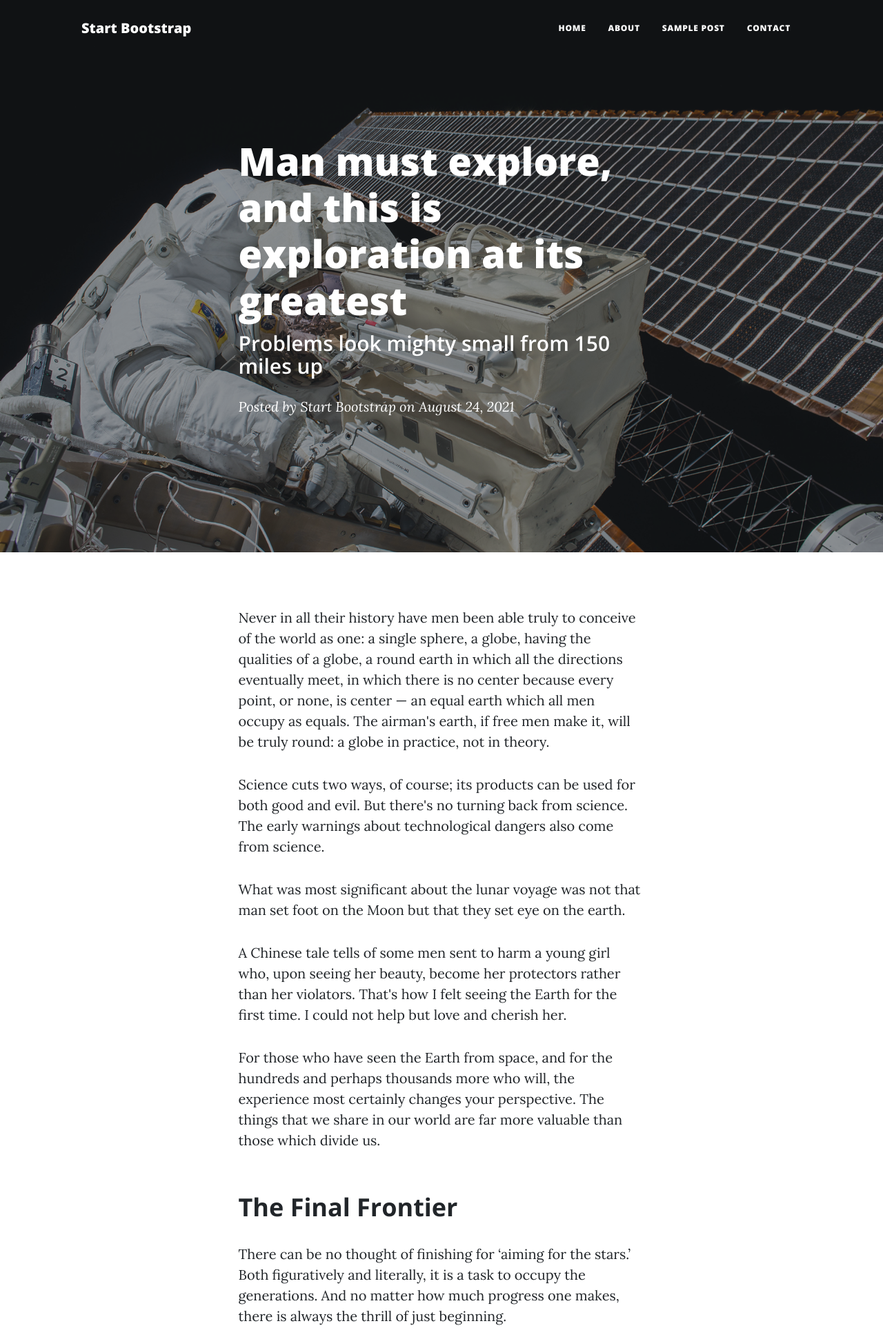
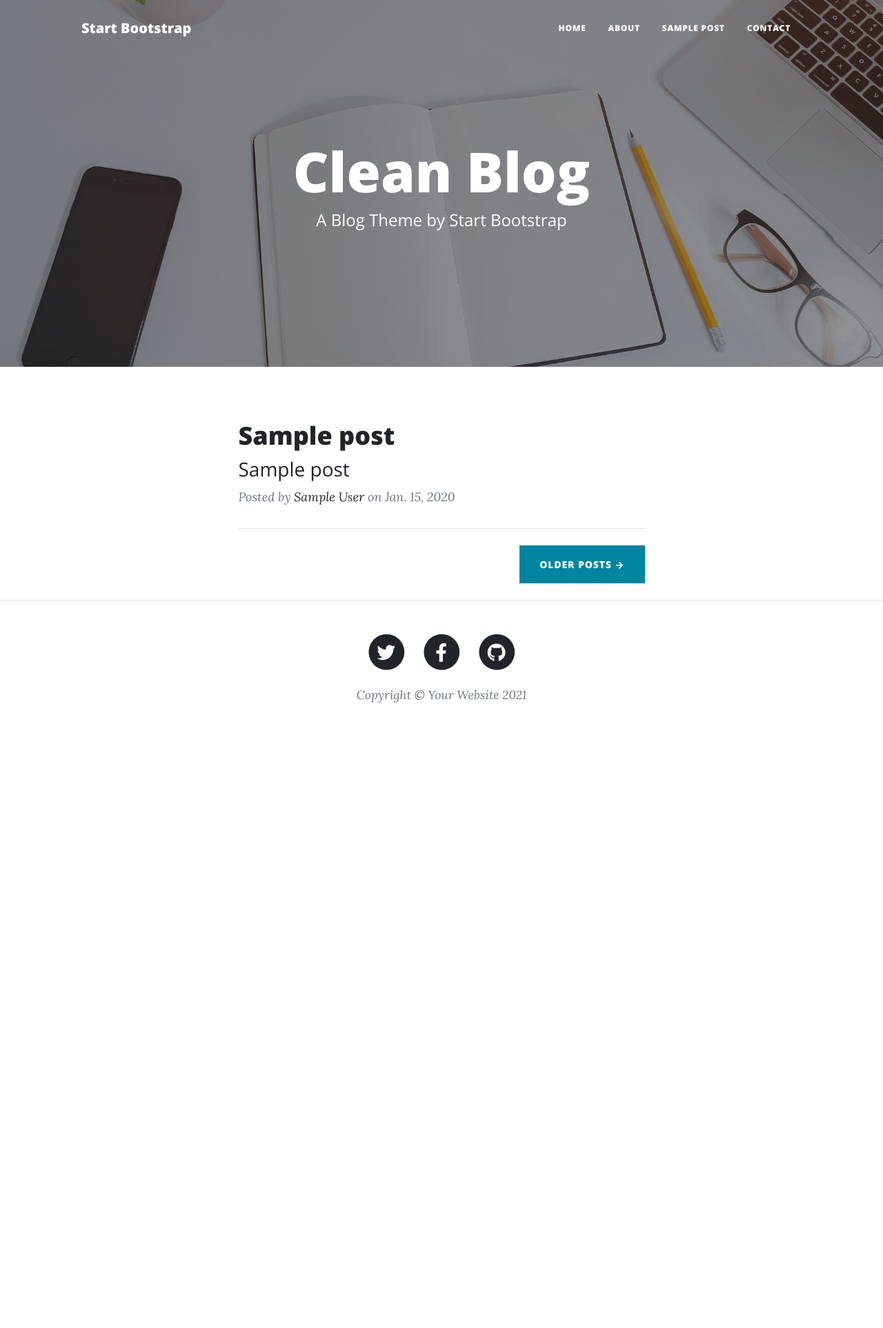
Before and after one commit to javadebadi/django-blog, a Django app: page /blog/post/ in a window 1280 px wide. Shown: the top 1926 px of the page at 69% size. After the commit the page ends 1019 px from the top, so only its background shows below. Run offline with Django 4.2, Linux system fonts and the light colour scheme; tables that the repository leaves empty hold one stand-in row (values such as "Sample post"); some libraries are stand-ins or nearby versions.

Commit message:
Added post_detail and post_list views and updated urls and templates according to them

```diff
--- a/blog/templates/blog/base.html
+++ b/blog/templates/blog/base.html
@@ -29,7 +29,7 @@
                     <ul class="navbar-nav ms-auto py-4 py-lg-0">
                         <li class="nav-item"><a class="nav-link px-lg-3 py-3 py-lg-4" href="{% url 'blog_home' %}">Home</a></li>
                         <li class="nav-item"><a class="nav-link px-lg-3 py-3 py-lg-4" href="{% url 'blog_about' %}">About</a></li>
-                        <li class="nav-item"><a class="nav-link px-lg-3 py-3 py-lg-4" href="{% url 'blog_post' %}">Sample Post</a></li>
+                        <li class="nav-item"><a class="nav-link px-lg-3 py-3 py-lg-4" href="{% url 'blog_post_list' %}">Sample Post</a></li>
                         <li class="nav-item"><a class="nav-link px-lg-3 py-3 py-lg-4" href="{% url 'blog_contact' %}">Contact</a></li>
                     </ul>
                 </div>
--- a/blog/templates/blog/index.html
+++ b/blog/templates/blog/index.html
@@ -21,7 +21,7 @@
             <!-- Post preview-->
             {% for post in posts %}
             <div class="post-preview">
-                <a href="post.html">
+                <a href="{% url 'blog_post_detail' post.id %}">
                     <h2 class="post-title">{{post.title}}</h2>
                     {% if post.subheading %}
                     <h3 class="post-subtitle">{{post.subheading}}</h3>
--- a/blog/templates/blog/post.html
+++ b/blog/templates/blog/post.html
@@ -6,12 +6,12 @@
         <div class="row gx-4 gx-lg-5 justify-content-center">
             <div class="col-md-10 col-lg-8 col-xl-7">
                 <div class="post-heading">
-                    <h1>Man must explore, and this is exploration at its greatest</h1>
-                    <h2 class="subheading">Problems look mighty small from 150 miles up</h2>
+                    <h1>{{post.title}}</h1>
+                    <h2 class="subheading">{{post.subheading}}</h2>
                     <span class="meta">
                         Posted by
-                        <a href="#!">Start Bootstrap</a>
-                        on August 24, 2021
+                        <a href="#!">{{post.author.first_name}} {{post.author.last_name}}</a>
+                        on {{post.publish_date}}
                     </span>
                 </div>
             </div>
--- a/blog/urls.py
+++ b/blog/urls.py
@@ -4,6 +4,7 @@ import blog.views as views
 urlpatterns = [
     path('', views.home, name='blog_home'),
     path('about/', views.about, name='blog_about'),
-    path('post/', views.post, name='blog_post'),
+    path('post/', views.post_list, name='blog_post_list'),
+    path('post/<int:pk>/', views.post_detail, name='blog_post_detail'),
     path('contact/', views.contact, name='blog_contact'),
 ]
--- a/blog/views.py
+++ b/blog/views.py
@@ -1,5 +1,6 @@
 from django.shortcuts import render
 from blog.models import Post
+from django.shortcuts import get_object_or_404
 
 # Create your views here.
 def home(request):
@@ -12,5 +13,10 @@ def about(request):
 def contact(request):
     return render(request, 'blog/contact.html', context={})
 
-def post(request):
-    return render(request, 'blog/post.html', context={})
+def post_list(request):
+    posts = Post.objects.all()
+    return render(request, 'blog/index.html', context={'posts':posts})
+
+def post_detail(request, pk=None):
+    post = get_object_or_404(Post, pk=pk)
+    return render(request, 'blog/post.html', context={'post':post})
```
